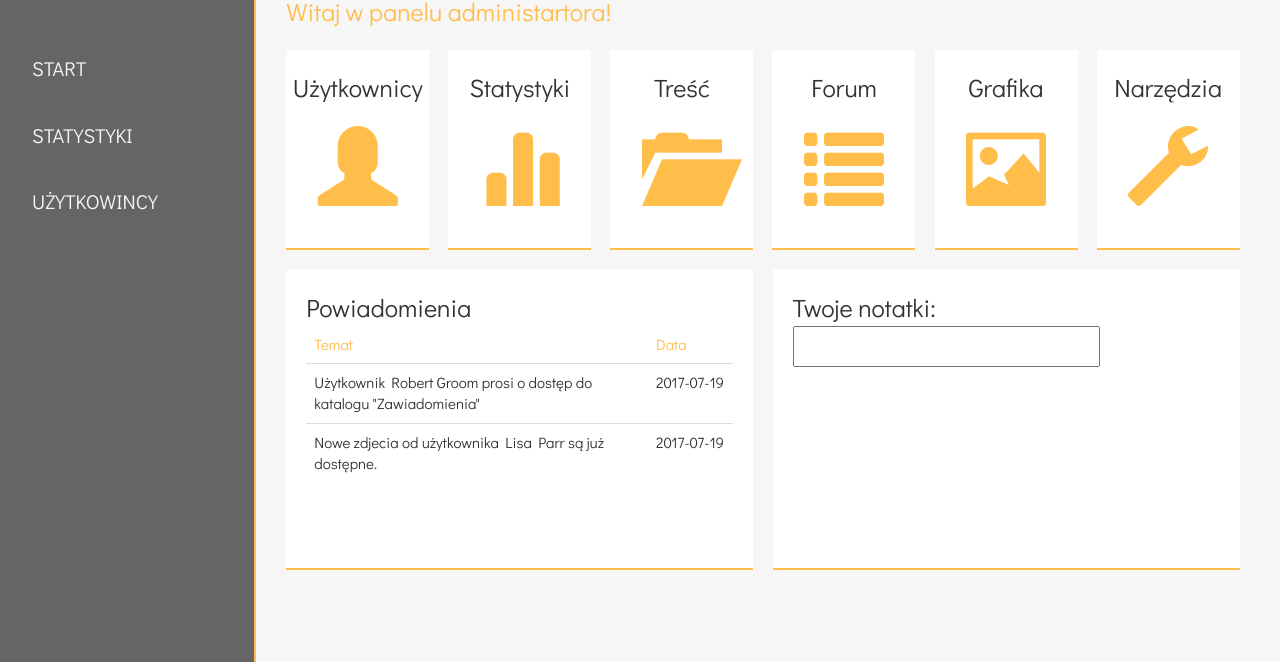
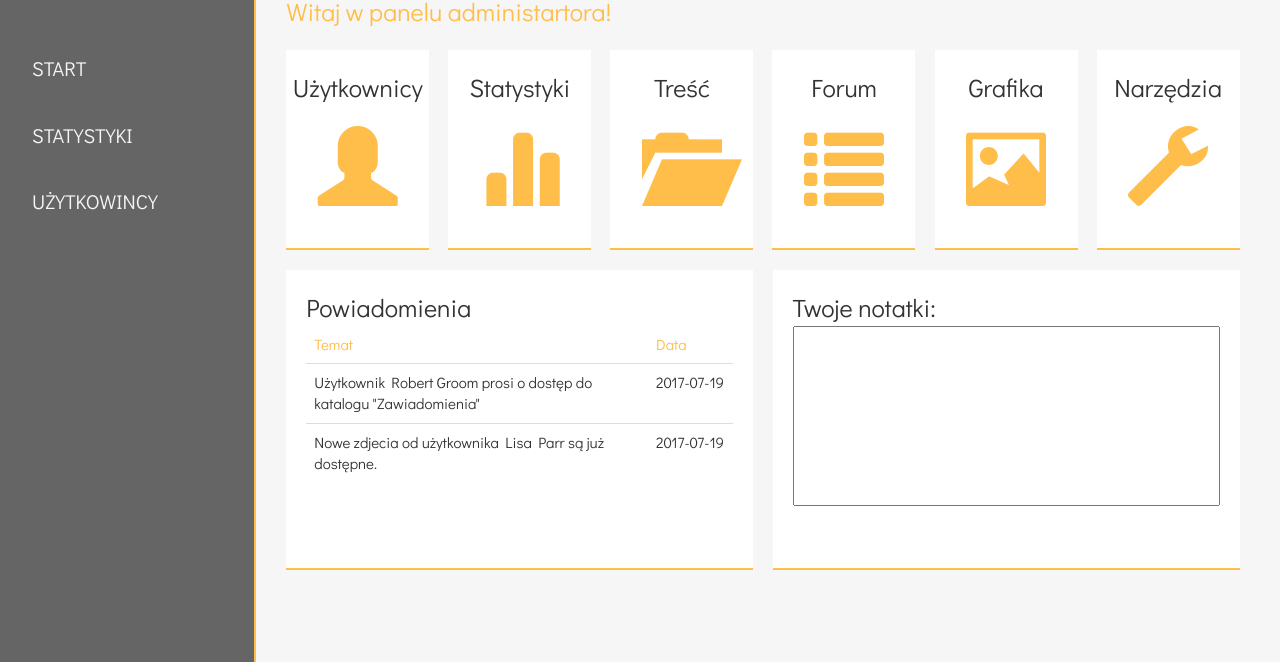
Before and after one commit to kingakozlowska/panelAdmin, a plain HTML site: page index.html in a window 1280 px wide. Shown: the part 138-800 px from the top of the page. Drawn offline with nearby package versions, Linux system fonts and the light colour scheme.

Commit message:
Add files via upload

```diff
--- a/css/style.css
+++ b/css/style.css
@@ -222,6 +222,13 @@ section{
 }
 
 
+.startContent > div:nth-child(3) > div:nth-child(2) > form > input{
+    width: 100%;
+    height: 180px;
+    font-size: 10px;
+}
+
+
 /* RWD */
 
 
```
